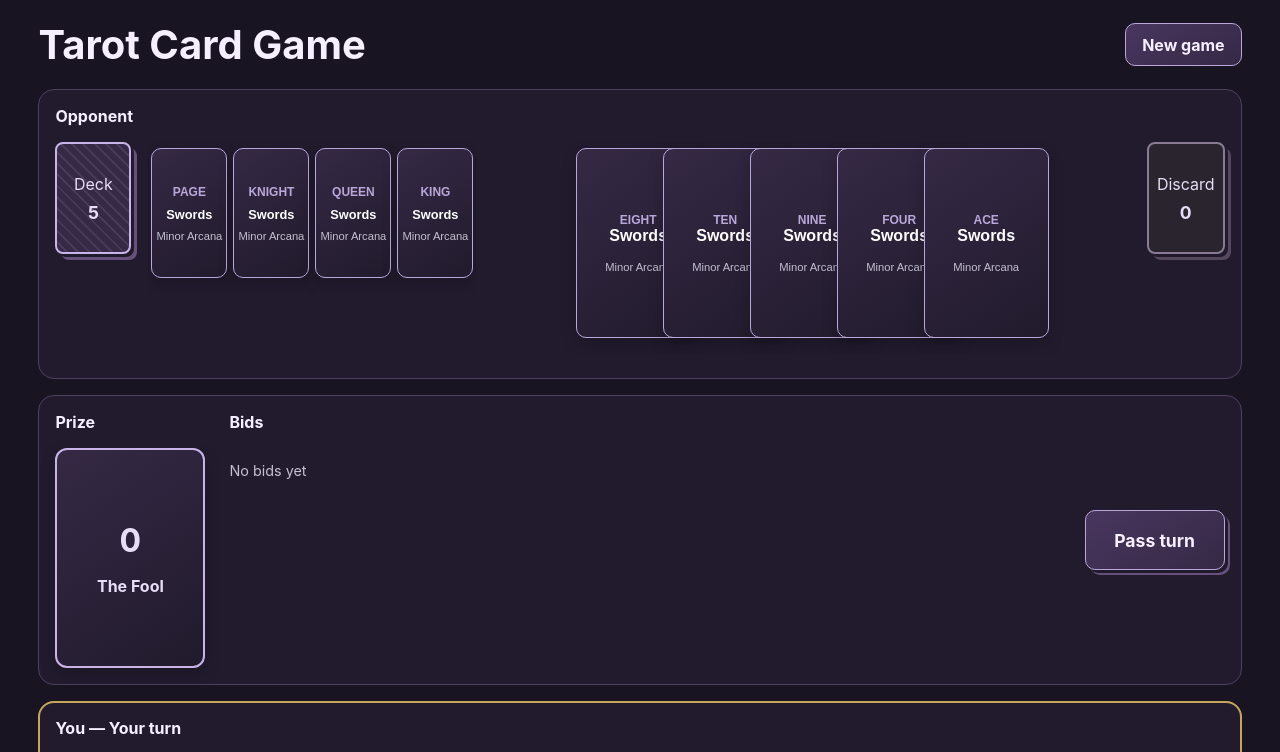
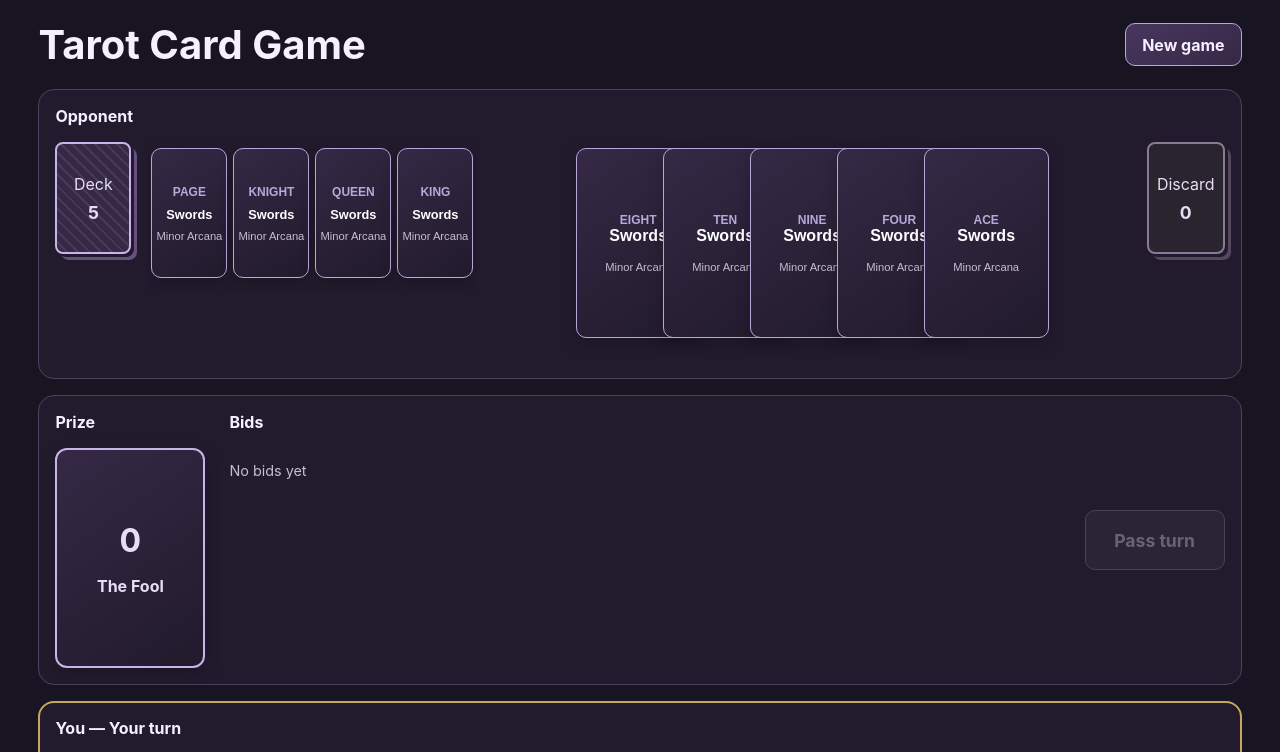
Before and after one commit to ThijsHarleman/tarot-card-game, a React (Vite) app: page / in a window 1280 px wide. Shown: the top 752 px of the page. Built offline with nearby package versions, Linux system fonts and the light colour scheme.

Commit message:
Disallow passing first turn

```diff
--- a/src/App.css
+++ b/src/App.css
@@ -51,13 +51,22 @@
 }
 
 .game-header button:hover,
-.pass-turn-button:hover {
+.pass-turn-button:not(:disabled):hover {
     background: #5a4374;
 }
 
 .game-header button:active,
-.pass-turn-button:active {
+.pass-turn-button:not(:disabled):active {
     transform: translateY(2px);
+}
+
+.pass-turn-button:disabled {
+    background: #302a38;
+    border-color: #62586d;
+    color: #91899a;
+    box-shadow: none;
+    cursor: not-allowed;
+    opacity: 0.65;
 }
 
 button:focus-visible {
--- a/src/App.tsx
+++ b/src/App.tsx
@@ -227,6 +227,7 @@ function App() {
                     <button
                         className="pass-turn-button"
                         onClick={handlePass}
+                        disabled={game.playedCards.length === 0}
                     >
                         Pass turn
                     </button>
--- a/src/game/game.ts
+++ b/src/game/game.ts
@@ -151,6 +151,10 @@ export function playCard(
 
 /** Passes the turn and moves all played cards into the passing player's discard pile. */
 export function passTurn(state: GameState): GameState {
+    if (state.playedCards.length === 0) {
+        return state
+    }
+
     const passingPlayerId = state.activePlayerId
     const winnerId = passingPlayerId === 'player' ? 'opponent' : 'player'
 
```
Also changed, not shown: 2 other files (tests, documents, lock files or other folders).
